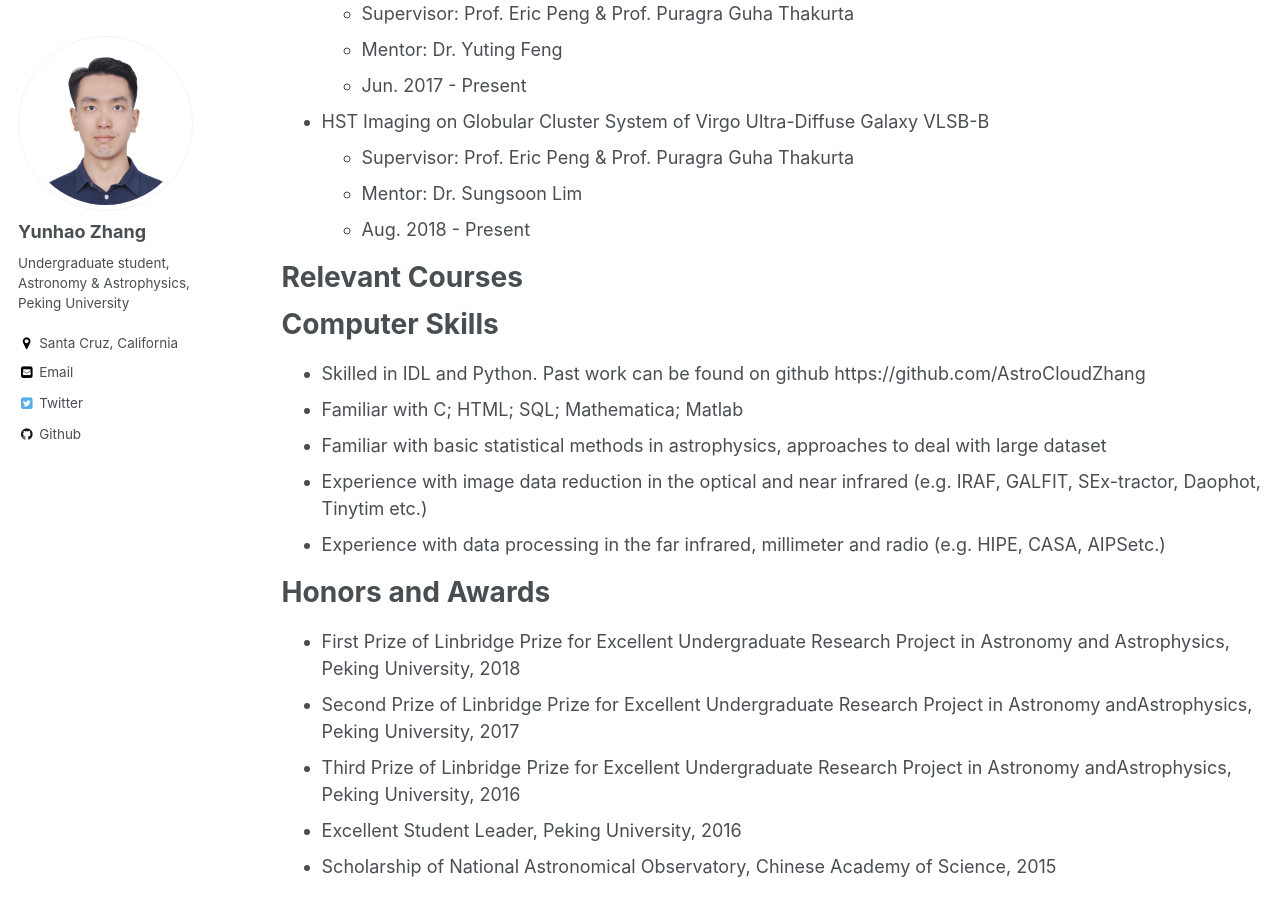
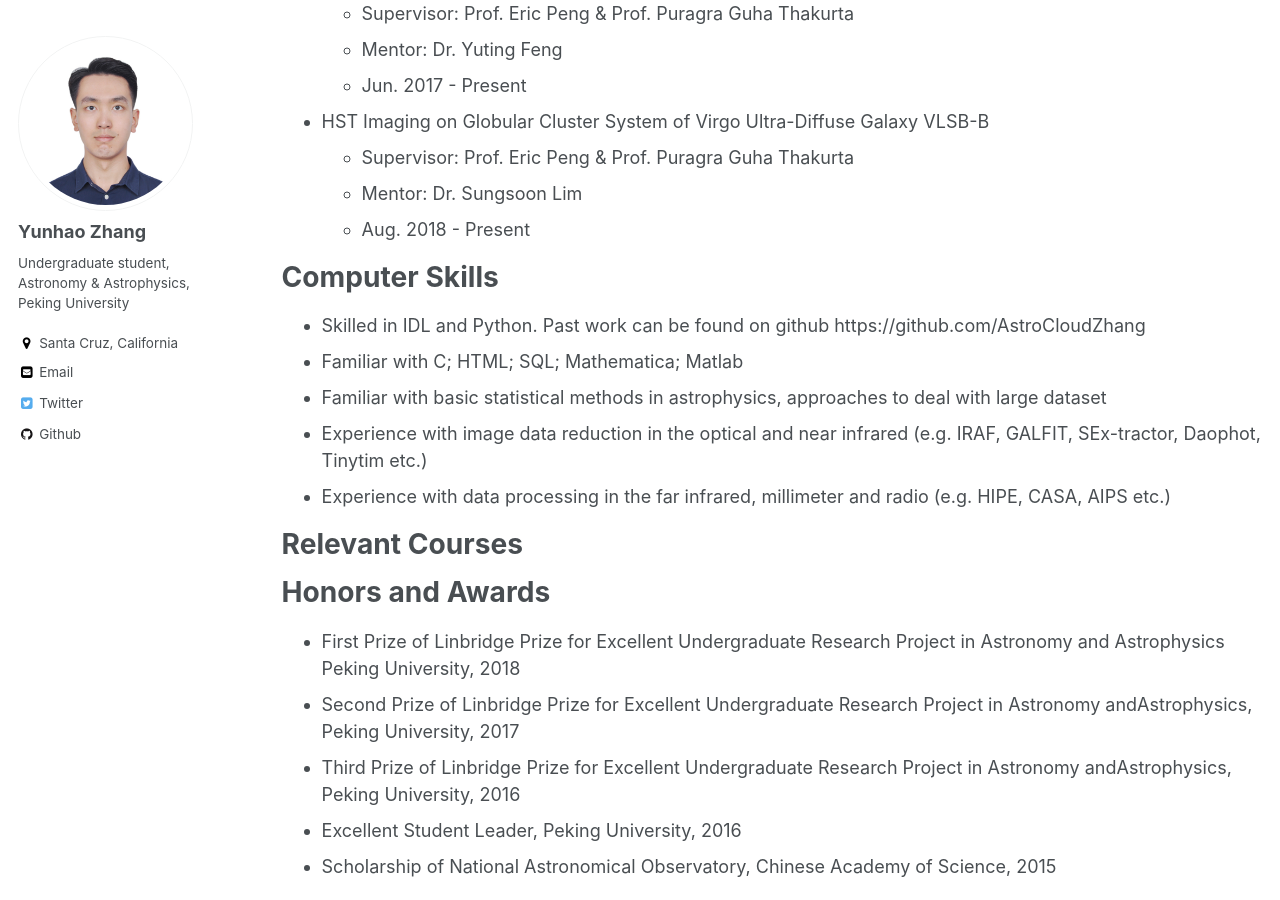
Before and after one commit to AstroCloudZhang/astrocloudzhang.github.io, a Jekyll site: the page built from _pages/cv.md, in a window 1280 px wide and 900 px high, scrolled down 982 px. Built offline with Jekyll 4.4.1, drawn with Linux system fonts in a browser that asks for light colours; some of the changed text lies outside the part shown.

Commit message:
Update cv.md

```diff
--- a/_pages/cv.md
+++ b/_pages/cv.md
@@ -48,22 +48,22 @@ Research Experience
   * Mentor: Dr. Sungsoon Lim
   * Aug. 2018 - Present
 
-Relevant Courses
-=====
-
-
-
 Computer Skills
 ======
 * Skilled in IDL and Python.  Past work can be found on github https://github.com/AstroCloudZhang
 * Familiar with C; HTML; SQL; Mathematica; Matlab
 * Familiar with basic statistical methods in astrophysics, approaches to deal with large dataset
 * Experience with image data reduction in the optical and near infrared (e.g.  IRAF, GALFIT, SEx-tractor, Daophot, Tinytim etc.)
-* Experience with data processing in the far infrared, millimeter and radio (e.g.  HIPE, CASA, AIPSetc.)
+* Experience with data processing in the far infrared, millimeter and radio (e.g.  HIPE, CASA, AIPS etc.)
+
+Relevant Courses
+=====
+
 
 Honors and Awards
 =====
-* First Prize of Linbridge Prize for Excellent Undergraduate Research Project in Astronomy and Astrophysics, Peking University, 2018
+* First Prize of Linbridge Prize for Excellent Undergraduate Research Project in Astronomy and Astrophysics
+  Peking University, 2018
 * Second  Prize  of  Linbridge  Prize  for  Excellent  Undergraduate  Research  Project  in  Astronomy  andAstrophysics, Peking University, 2017
 * Third  Prize  of  Linbridge  Prize  for  Excellent  Undergraduate  Research  Project  in  Astronomy  andAstrophysics, Peking University, 2016
 * Excellent Student Leader, Peking University, 2016
```
Also changed, not shown: other parts of _pages/cv.md (+0 -8 lines).
